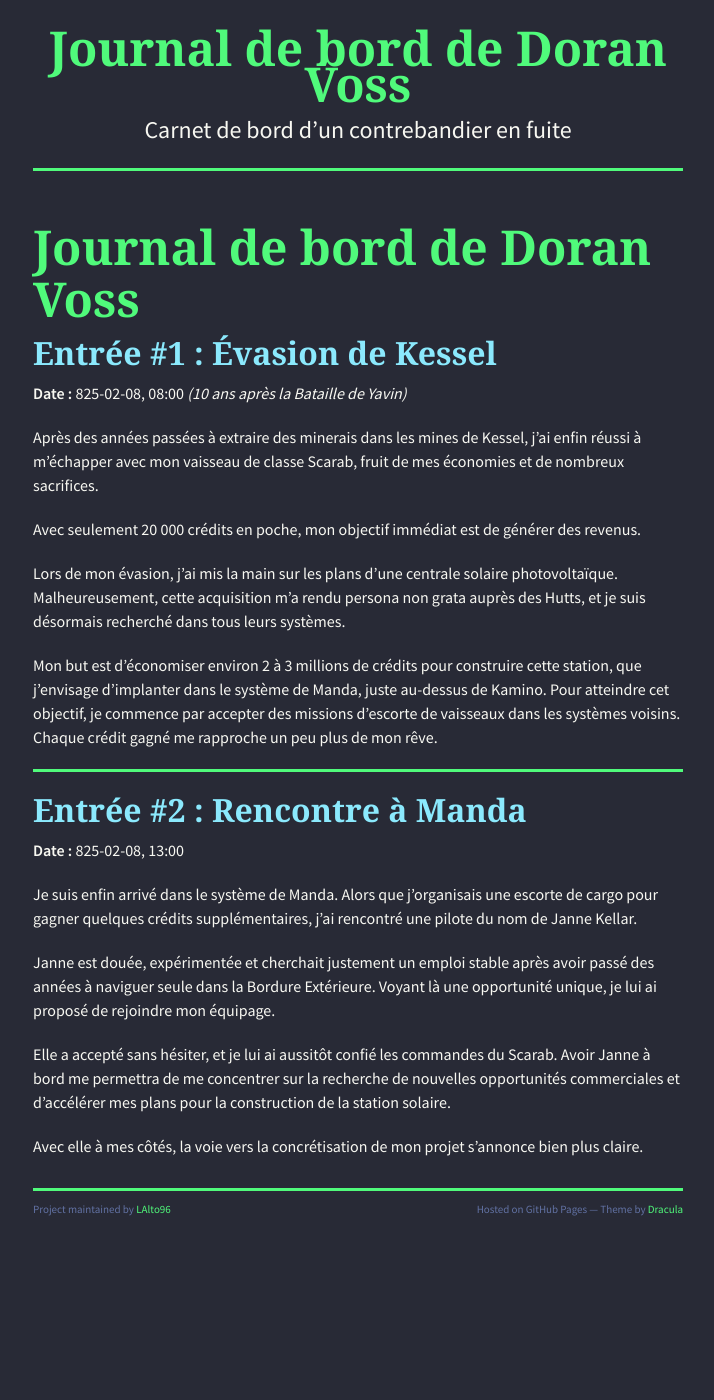
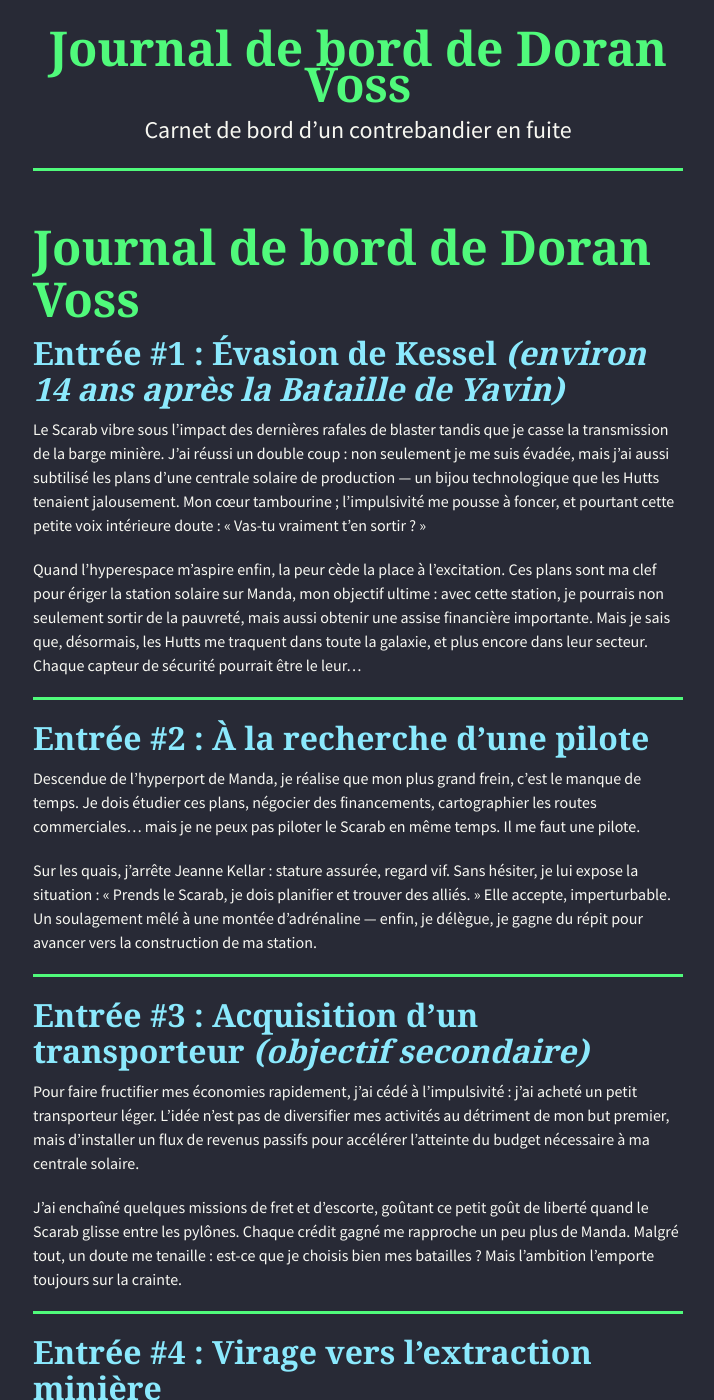
Before and after one commit to LAlto96/doran-voss-journal, a Jekyll site: the page built from index.md, in a window 1280 px wide and 1400 px high. Shown: the whole window, without its empty margins (282-996 px from the left). Built offline with Jekyll 4.4.1, drawn with Linux system fonts in a browser that asks for light colours; nearby versions of some CDN libraries; our own code applies the rules of GitHub Pages for plain Markdown files; some of the changed text lies outside the part shown.

Commit message:
Révision des deux premières entrées et ajout de 3 entrées supplémentaires !

```diff
--- a/index.md
+++ b/index.md
@@ -1,27 +1,41 @@
 # Journal de bord de Doran Voss
 
-## Entrée #1 : Évasion de Kessel
+## Entrée #1 : Évasion de Kessel *(environ 14 ans après la Bataille de Yavin)*
 
-**Date :** 825-02-08, 08:00 *(10 ans après la Bataille de Yavin)*
+Le Scarab vibre sous l’impact des dernières rafales de blaster tandis que je casse la transmission de la barge minière. J’ai réussi un double coup : non seulement je me suis évadée, mais j’ai aussi subtilisé les plans d’une centrale solaire de production — un bijou technologique que les Hutts tenaient jalousement. Mon cœur tambourine ; l’impulsivité me pousse à foncer, et pourtant cette petite voix intérieure doute : « Vas-tu vraiment t’en sortir ? »
 
-Après des années passées à extraire des minerais dans les mines de Kessel, j'ai enfin réussi à m'échapper avec mon vaisseau de classe Scarab, fruit de mes économies et de nombreux sacrifices.
-
-Avec seulement 20 000 crédits en poche, mon objectif immédiat est de générer des revenus.
-
-Lors de mon évasion, j'ai mis la main sur les plans d'une centrale solaire photovoltaïque. Malheureusement, cette acquisition m'a rendu persona non grata auprès des Hutts, et je suis désormais recherché dans tous leurs systèmes.
-
-Mon but est d'économiser environ 2 à 3 millions de crédits pour construire cette station, que j'envisage d'implanter dans le système de Manda, juste au-dessus de Kamino. Pour atteindre cet objectif, je commence par accepter des missions d'escorte de vaisseaux dans les systèmes voisins. Chaque crédit gagné me rapproche un peu plus de mon rêve.
+Quand l’hyperespace m’aspire enfin, la peur cède la place à l’excitation. Ces plans sont ma clef pour ériger la station solaire sur Manda, mon objectif ultime : avec cette station, je pourrais non seulement sortir de la pauvreté, mais aussi obtenir une assise financière importante. Mais je sais que, désormais, les Hutts me traquent dans toute la galaxie, et plus encore dans leur secteur. Chaque capteur de sécurité pourrait être le leur…
 
 ---
 
-## Entrée #2 : Rencontre à Manda
+## Entrée #2 : À la recherche d’une pilote
 
-**Date :** 825-02-08, 13:00
+Descendue de l’hyperport de Manda, je réalise que mon plus grand frein, c’est le manque de temps. Je dois étudier ces plans, négocier des financements, cartographier les routes commerciales… mais je ne peux pas piloter le Scarab en même temps. Il me faut une pilote.
 
-Je suis enfin arrivé dans le système de Manda. Alors que j'organisais une escorte de cargo pour gagner quelques crédits supplémentaires, j'ai rencontré une pilote du nom de Janne Kellar.
+Sur les quais, j’arrête Jeanne Kellar : stature assurée, regard vif. Sans hésiter, je lui expose la situation : « Prends le Scarab, je dois planifier et trouver des alliés. » Elle accepte, imperturbable. Un soulagement mêlé à une montée d’adrénaline — enfin, je délègue, je gagne du répit pour avancer vers la construction de ma station.
 
-Janne est douée, expérimentée et cherchait justement un emploi stable après avoir passé des années à naviguer seule dans la Bordure Extérieure. Voyant là une opportunité unique, je lui ai proposé de rejoindre mon équipage.
+---
 
-Elle a accepté sans hésiter, et je lui ai aussitôt confié les commandes du Scarab. Avoir Janne à bord me permettra de me concentrer sur la recherche de nouvelles opportunités commerciales et d'accélérer mes plans pour la construction de la station solaire.
+## Entrée #3 : Acquisition d’un transporteur *(objectif secondaire)*
 
-Avec elle à mes côtés, la voie vers la concrétisation de mon projet s'annonce bien plus claire.
+Pour faire fructifier mes économies rapidement, j’ai cédé à l’impulsivité : j’ai acheté un petit transporteur léger. L’idée n’est pas de diversifier mes activités au détriment de mon but premier, mais d’installer un flux de revenus passifs pour accélérer l’atteinte du budget nécessaire à ma centrale solaire.
+
+J’ai enchaîné quelques missions de fret et d’escorte, goûtant ce petit goût de liberté quand le Scarab glisse entre les pylônes. Chaque crédit gagné me rapproche un peu plus de Manda. Malgré tout, un doute me tenaille : est-ce que je choisis bien mes batailles ? Mais l’ambition l’emporte toujours sur la crainte.
+
+---
+
+## Entrée #4 : Virage vers l’extraction minière
+
+Un contact influent de la corporation de Kamino m’a soufflé qu’une pénurie de minéraux sévissait à Kessel — opportunité en or. J’ai pris la décision, presque instinctive, de revendre le transporteur.
+
+Avec les fonds libérés, j’ai investi dans un cutter minier. Me voilà replongée aux commandes, creusant l’astéroïde et expédiant les minerais vers la raffinerie. À chaque rotation, je calcule combien de crédits me manqueraient encore pour ma station solaire, et je n’hésite pas : mon ambition me guide.
+
+---
+
+## Entrée #5 : Expansion, crise et renforcement de la flotte
+
+Au fil des semaines, j’ai fait grandir ma flotte : d’abord un second cutter confié à un jeune pilote plein d’énergie, puis huit autres, recrutés sur un coup de tête. Dix mineurs en tout, et moi, toujours le regard fixé sur Manda.
+
+Puis la CSA a frappé : attaques de plus en plus fréquentes, nos cutters légers tombaient comme des mouches. La panique a menacé de me paralyser, mais j’ai gardé la tête froide (tant que possible) : j’ai liquidé tous nos cutters pour acheter des vaisseaux miniers blindés, capables de tenir le coup jusqu’à l’arrivée des patrouilles kesseliennes.
+
+Au final, j’ai moins de navires, mais leur résistance nous assure une production continue — le compte à rebours vers notre station solaire continue, plus sûr que jamais.
```
